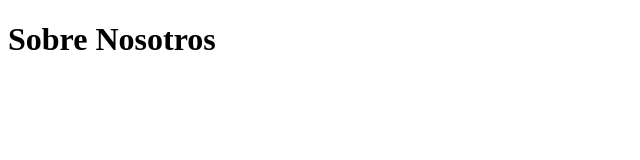
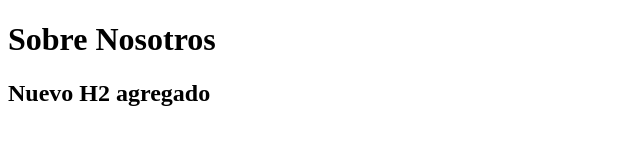
Before and after one commit to JuanPabloNardone/com23532, a plain HTML site: page nosotros.html in a window 1280 px wide. Shown: the whole page, without its empty margins (0-640 px from the left). Drawn offline with Linux system fonts and the light colour scheme.

Commit message:
Cambio en H2

```diff
--- a/nosotros.html
+++ b/nosotros.html
@@ -7,5 +7,6 @@
 </head>
 <body>
     <h1>Sobre Nosotros</h1>
+    <h2>Nuevo H2 agregado</h2>
 </body>
 </html>
```
